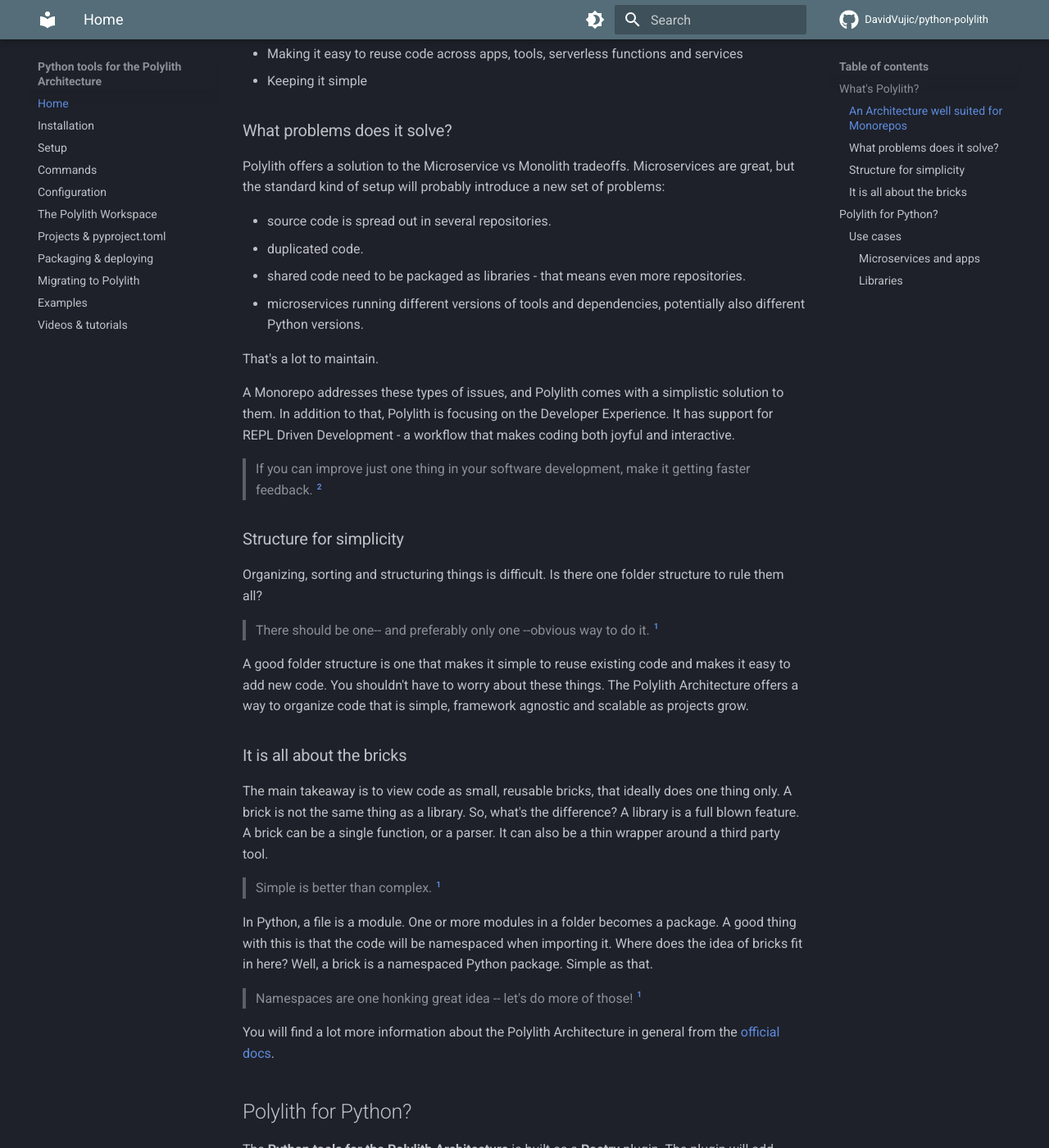
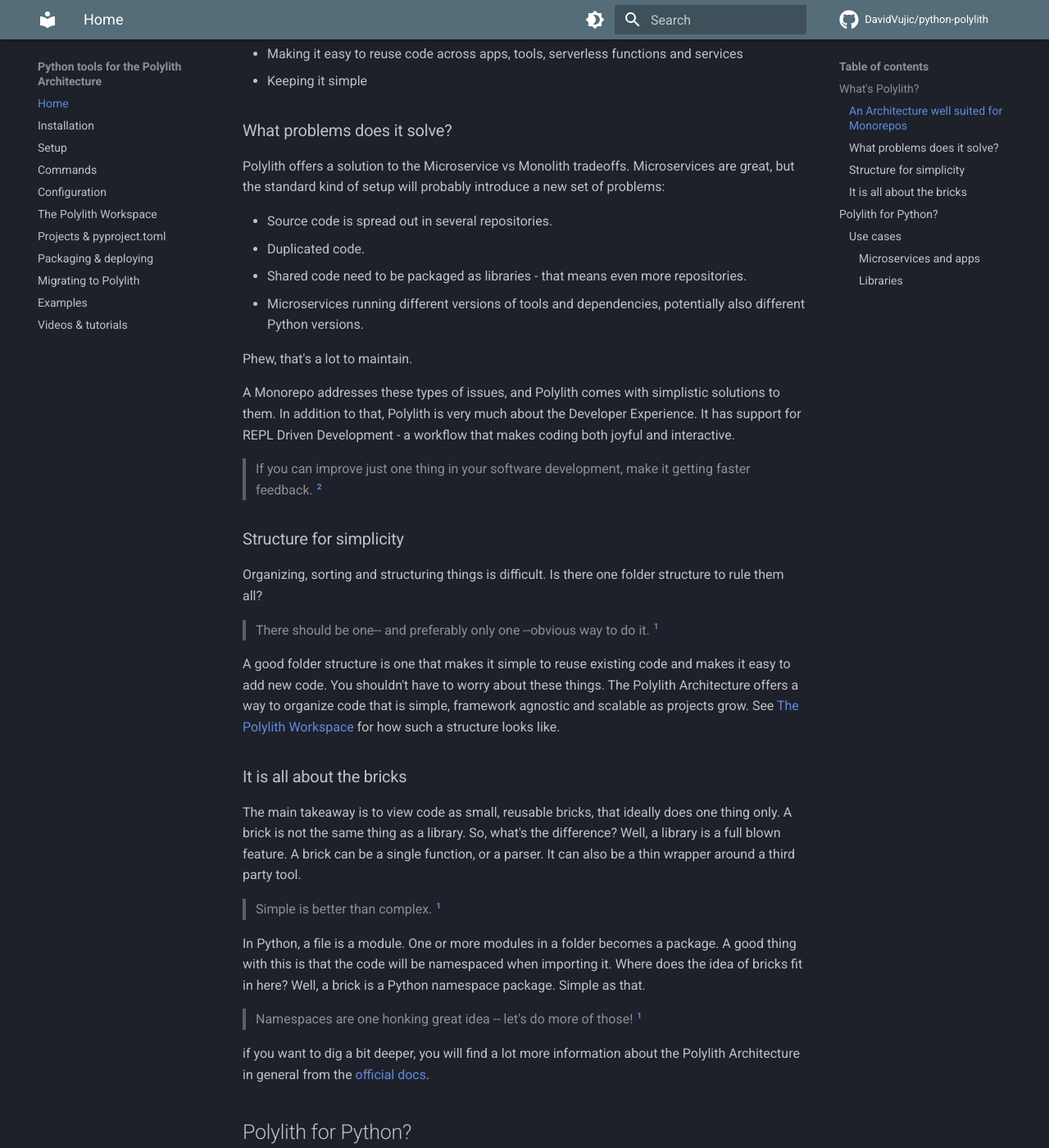
Before and after one commit to DavidVujic/python-polylith-docs, an MkDocs documentation site: the page built from docs/index.md, in a window 1280 px wide and 1400 px high, scrolled down 584 px. Shown: the whole window at 82% size. Built offline with MkDocs 1.6.1 and Material for MkDocs 9.7.7, drawn with Linux system fonts in a browser that asks for light colours; comment, search, counter and statistics services are not loaded; some of the changed text lies outside the part shown.

Commit message:
rearrange text in the home page

```diff
--- a/docs/index.md
+++ b/docs/index.md
@@ -22,15 +22,15 @@
 Polylith offers a solution to the Microservice vs Monolith tradeoffs. Microservices are great,
 but the standard kind of setup will probably introduce a new set of problems:
 
-- source code is spread out in several repositories.
-- duplicated code.
-- shared code need to be packaged as libraries - that means even more repositories.
-- microservices running different versions of tools and dependencies, potentially also different Python versions.
+- Source code is spread out in several repositories.
+- Duplicated code.
+- Shared code need to be packaged as libraries - that means even more repositories.
+- Microservices running different versions of tools and dependencies, potentially also different Python versions.
 
-That's a lot to maintain.
+Phew, that's a lot to maintain.
 
-A Monorepo addresses these types of issues, and Polylith comes with a simplistic solution to them.
-In addition to that, Polylith is focusing on the Developer Experience.
+A Monorepo addresses these types of issues, and Polylith comes with simplistic solutions to them.
+In addition to that, Polylith is very much about the Developer Experience.
 It has support for REPL Driven Development - a workflow that makes coding both joyful and interactive.
 
 > If you can improve just one thing in your software development, make it getting faster feedback. [^2]
@@ -43,26 +43,26 @@
 
 A good folder structure is one that makes it simple to reuse existing code and makes it easy to add new code.
 You shouldn't have to worry about these things. The Polylith Architecture offers a way to organize code that is simple,
-framework agnostic and scalable as projects grow.
+framework agnostic and scalable as projects grow. See [The Polylith Workspace](workspace.md) for how such a structure looks like.
 
 
 ### It is all about the bricks
 The main takeaway is to view code as small, reusable bricks, that ideally does one thing only.
-A brick is not the same thing as a library. So, what's the difference? A library is a full blown feature. A brick can be a single function, or a parser. It can also be a thin wrapper around a third party tool.
+A brick is not the same thing as a library. So, what's the difference? Well, a library is a full blown feature. A brick can be a single function, or a parser. It can also be a thin wrapper around a third party tool.
 
 > Simple is better than complex. [^1]
 
 
 In Python, a file is a module. One or more modules in a folder becomes a package.
 A good thing with this is that the code will be namespaced when importing it.
-Where does the idea of bricks fit in here? Well, a brick is a namespaced Python package. Simple as that.
+Where does the idea of bricks fit in here? Well, a brick is a Python namespace package. Simple as that.
 
 > Namespaces are one honking great idea -- let's do more of those! [^1]
 
-You will find a lot more information about the Polylith Architecture in general from the [official docs](https://polylith.gitbook.io/polylith/).
+if you want to dig a bit deeper, you will find a lot more information about the Polylith Architecture in general from the [official docs](https://polylith.gitbook.io/polylith/).
 
 ## Polylith for Python?
-The __Python tools for the Polylith Architecture__ is built as a __Poetry__ plugin. The plugin will add Polylith specific support to Poetry.
+The __Python tools for the Polylith Architecture__ is built as a __Poetry__ plugin. The plugin will add Polylith specific features to Poetry.
 
 ### Use cases
 
```
